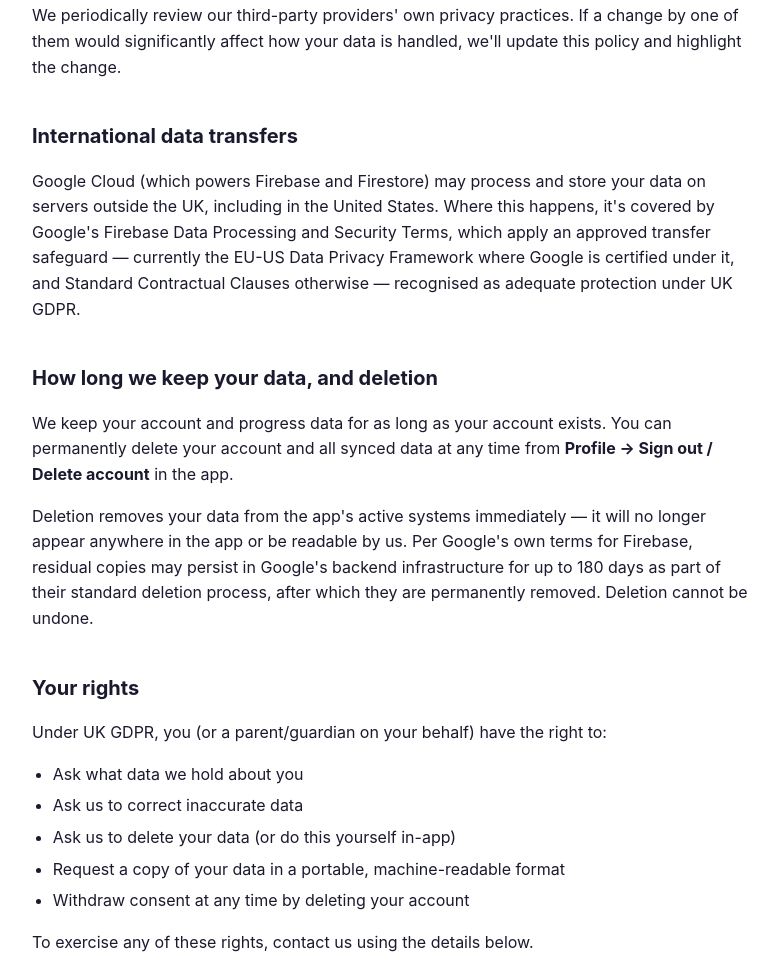
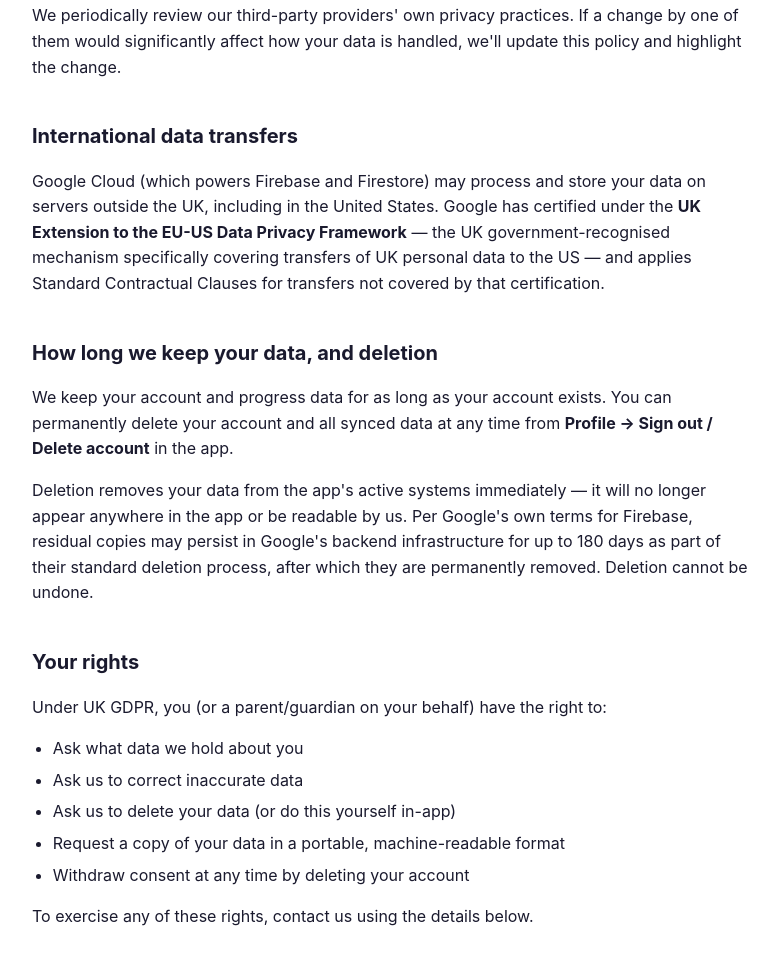
Before and after one commit to cathy60-sudo/vector-legal, a plain HTML site: page index.html in a window 1280 px wide. Shown: the part 2648-3614 px from the top of the page, without its empty margins (248-1026 px from the left). Drawn offline with Linux system fonts and the light colour scheme.

Commit message:
Confirm UK Extension to Data Privacy Framework per Google's official documentation

```diff
--- a/index.html
+++ b/index.html
@@ -176,12 +176,11 @@
 <h2>International data transfers</h2>
 <p>
   Google Cloud (which powers Firebase and Firestore) may process and store
-  your data on servers outside the UK, including in the United States. Where
-  this happens, it's covered by Google's Firebase Data Processing and
-  Security Terms, which apply an approved transfer safeguard — currently the
-  EU-US Data Privacy Framework where Google is certified under it, and
-  Standard Contractual Clauses otherwise — recognised as adequate protection
-  under UK GDPR.
+  your data on servers outside the UK, including in the United States. Google
+  has certified under the <strong>UK Extension to the EU-US Data Privacy
+  Framework</strong> — the UK government-recognised mechanism specifically
+  covering transfers of UK personal data to the US — and applies Standard
+  Contractual Clauses for transfers not covered by that certification.
 </p>
 
 <h2>How long we keep your data, and deletion</h2>
```
